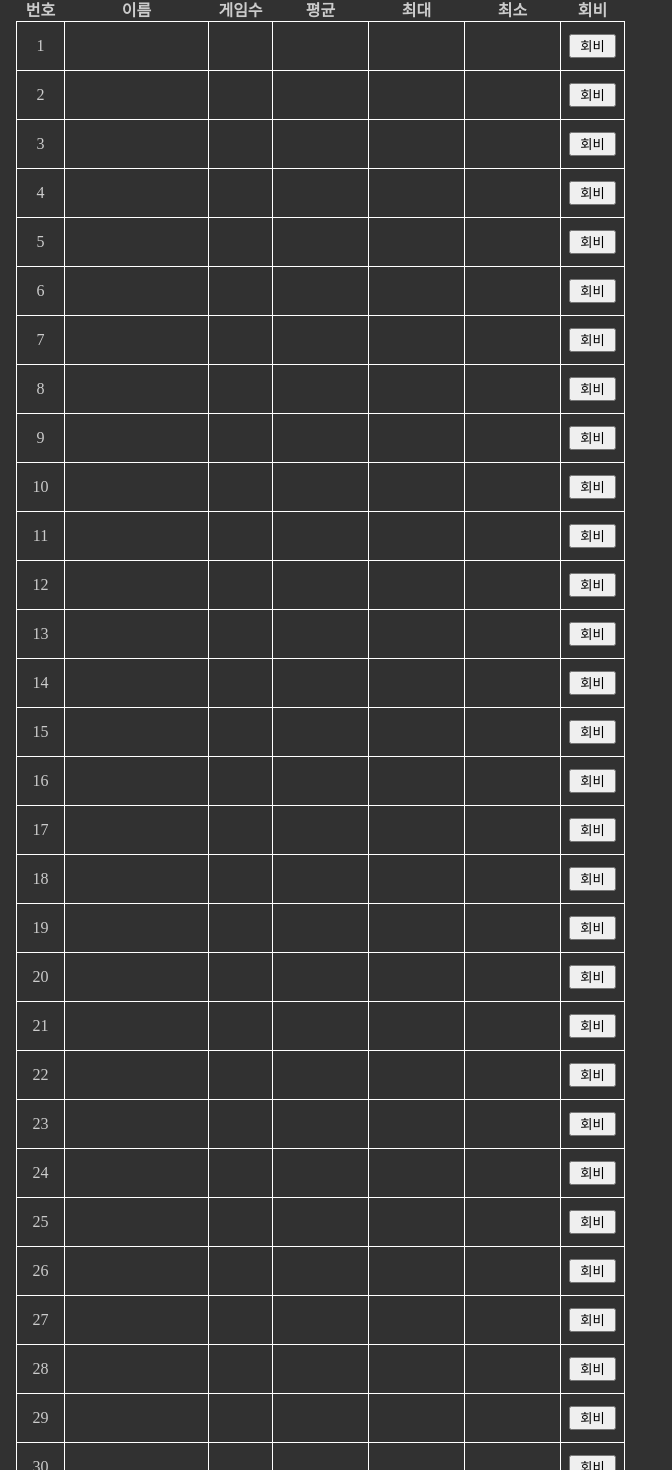
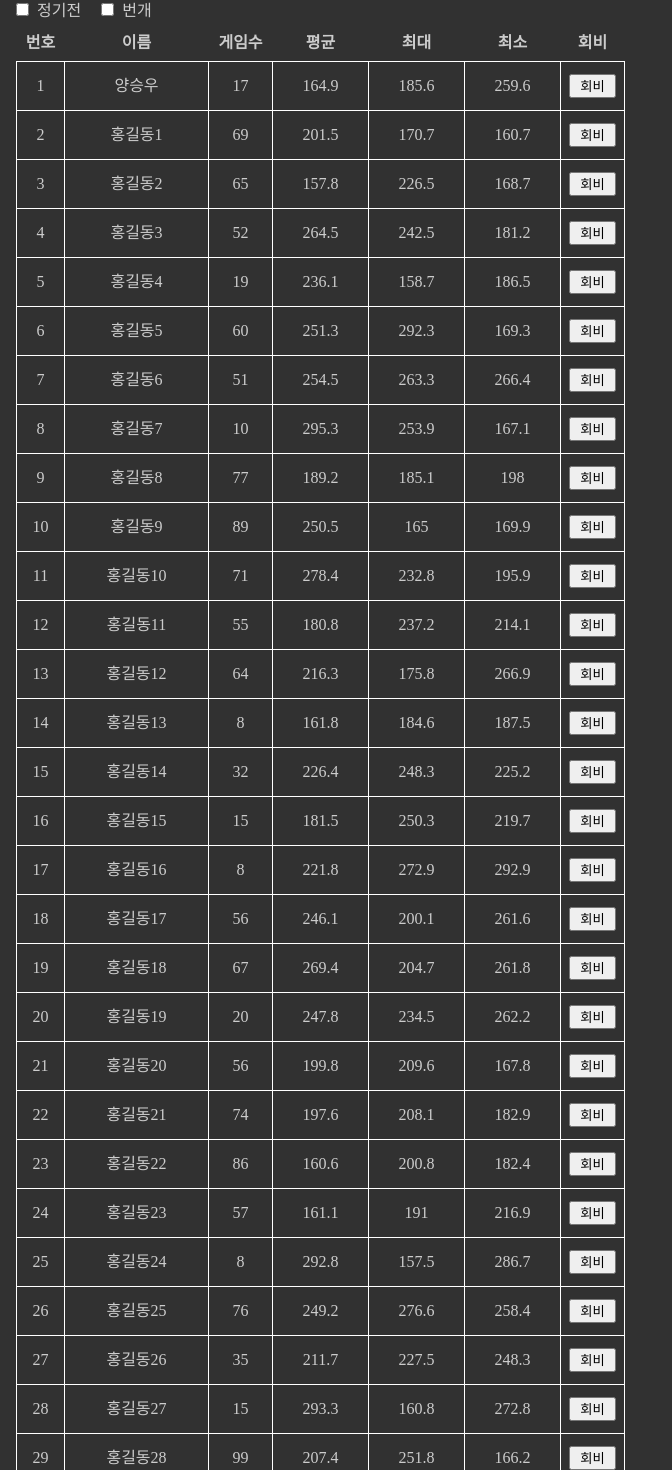
Before and after one commit to BallboyDev/bowling-admin-page, a SvelteKit app: page /member in a window 1280 px wide. Shown: the part 99-1569 px from the top of the page, without its empty margins (0-672 px from the left). Built offline with nearby package versions, Linux system fonts and the light colour scheme.

Commit message:
base design

```diff
--- a/src/routes/member/+page.svelte
+++ b/src/routes/member/+page.svelte
@@ -1,12 +1,18 @@
 <script>
     import Title from "../components/Title.svelte";
 
-    const memberList = new Array(32);
+    // const memberList = require("./member.json");
+    import memberList from "./member.json";
 </script>
 
 <Title title="회원관리" />
 
 <div class="contents">
+    <div class="type">
+        <input type="checkbox" /><label for="">정기전</label>
+        <input type="checkbox" /><label for="">번개</label>
+    </div>
+
     <table>
         <thead>
             <tr>
@@ -23,11 +29,13 @@
             {#each memberList as member, i}
                 <tr>
                     <td class="index">{i + 1}</td>
-                    <td class="name"></td>
-                    <td class="count"></td>
-                    <td class="avg"></td>
-                    <td class="max"></td>
-                    <td class="min"></td>
+                    <td class="name">
+                        <a href="/score">{member.name}</a>
+                    </td>
+                    <td class="count">{member.count}</td>
+                    <td class="avg">{member.avg}</td>
+                    <td class="max">{member.max}</td>
+                    <td class="min">{member.min}</td>
                     <td class="dues">
                         <button>회비</button>
                     </td>
@@ -40,6 +48,15 @@
 <style lang="scss">
     .contents {
         padding: 1rem;
+
+        & > .type {
+            & > input {
+                margin-right: 0.5rem;
+            }
+            & > label {
+                margin-right: 1rem;
+            }
+        }
     }
 
     table {
@@ -48,6 +65,9 @@
 
     thead {
         position: sticky;
+        & > tr > th {
+            padding: 0.5rem 0;
+        }
     }
 
     td {
@@ -62,6 +82,14 @@
     }
     .name {
         width: 9rem;
+        & > a {
+            text-decoration: none;
+            color: #cccccc;
+
+            &:hover {
+                color: #888888;
+            }
+        }
     }
     .count {
         width: 4rem;
--- /dev/null
+++ b/src/routes/member/member.json
@@ -0,0 +1,219 @@
+[
+    {
+        "name": "양승우",
+        "count": 17,
+        "avg": 164.9,
+        "max": 185.6,
+        "min": 259.6
+    },
+    {
+        "name": "홍길동1",
+        "count": 69,
+        "avg": 201.5,
+        "max": 170.7,
+        "min": 160.7
+    },
+    {
+        "name": "홍길동2",
+        "count": 65,
+        "avg": 157.8,
+        "max": 226.5,
+        "min": 168.7
+    },
+    {
+        "name": "홍길동3",
+        "count": 52,
+        "avg": 264.5,
+        "max": 242.5,
+        "min": 181.2
+    },
+    {
+        "name": "홍길동4",
+        "count": 19,
+        "avg": 236.1,
+        "max": 158.7,
+        "min": 186.5
+    },
+    {
+        "name": "홍길동5",
+        "count": 60,
+        "avg": 251.3,
+        "max": 292.3,
+        "min": 169.3
+    },
+    {
+        "name": "홍길동6",
+        "count": 51,
+        "avg": 254.5,
+        "max": 263.3,
+        "min": 266.4
+    },
+    {
+        "name": "홍길동7",
+        "count": 10,
+        "avg": 295.3,
+        "max": 253.9,
+        "min": 167.1
+    },
+    {
+        "name": "홍길동8",
+        "count": 77,
+        "avg": 189.2,
+        "max": 185.1,
+        "min": 198
+    },
+    {
+        "name": "홍길동9",
+        "count": 89,
+        "avg": 250.5,
+        "max": 165,
+        "min": 169.9
+    },
+    {
+        "name": "홍길동10",
+        "count": 71,
+        "avg": 278.4,
+        "max": 232.8,
+        "min": 195.9
+    },
+    {
+        "name": "홍길동11",
+        "count": 55,
+        "avg": 180.8,
+        "max": 237.2,
+        "min": 214.1
+    },
+    {
+        "name": "홍길동12",
+        "count": 64,
+        "avg": 216.3,
+        "max": 175.8,
+        "min": 266.9
+    },
+    {
+        "name": "홍길동13",
+        "count": 8,
+        "avg": 161.8,
+        "max": 184.6,
+        "min": 187.5
+    },
+    {
+        "name": "홍길동14",
+        "count": 32,
+        "avg": 226.4,
+        "max": 248.3,
+        "min": 225.2
+    },
+    {
+        "name": "홍길동15",
+        "count": 15,
+        "avg": 181.5,
+        "max": 250.3,
+        "min": 219.7
+    },
+    {
+        "name": "홍길동16",
+        "count": 8,
+        "avg": 221.8,
+        "max": 272.9,
+        "min": 292.9
+    },
+    {
+        "name": "홍길동17",
+        "count": 56,
+        "avg": 246.1,
+        "max": 200.1,
+        "min": 261.6
+    },
+    {
+        "name": "홍길동18",
+        "count": 67,
+        "avg": 269.4,
+        "max": 204.7,
+        "min": 261.8
+    },
+    {
+        "name": "홍길동19",
+        "count": 20,
+        "avg": 247.8,
+        "max": 234.5,
+        "min": 262.2
+    },
+    {
+        "name": "홍길동20",
+        "count": 56,
+        "avg": 199.8,
+        "max": 209.6,
+        "min": 167.8
+    },
+    {
+        "name": "홍길동21",
+        "count": 74,
+        "avg": 197.6,
+        "max": 208.1,
+        "min": 182.9
+    },
+    {
+        "name": "홍길동22",
+        "count": 86,
+        "avg": 160.6,
+        "max": 200.8,
+        "min": 182.4
+    },
+    {
+        "name": "홍길동23",
+        "count": 57,
+        "avg": 161.1,
+        "max": 191,
+        "min": 216.9
+    },
+    {
+        "name": "홍길동24",
+        "count": 8,
+        "avg": 292.8,
+        "max": 157.5,
+        "min": 286.7
+    },
+    {
+        "name": "홍길동25",
+        "count": 76,
+        "avg": 249.2,
+        "max": 276.6,
+        "min": 258.4
+    },
+    {
+        "name": "홍길동26",
+        "count": 35,
+        "avg": 211.7,
+        "max": 227.5,
+        "min": 248.3
+    },
+    {
+        "name": "홍길동27",
+        "count": 15,
+        "avg": 293.3,
+        "max": 160.8,
+        "min": 272.8
+    },
+    {
+        "name": "홍길동28",
+        "count": 99,
+        "avg": 207.4,
+        "max": 251.8,
+        "min": 166.2
+    },
+    {
+        "name": "홍길동29",
+        "count": 57,
+        "avg": 256.7,
+        "max": 240.1,
+        "min": 270.6
+    },
+    {
+        "name": "홍길동30",
+        "count": 2,
+        "avg": 173.1,
+        "max": 258,
+        "min": 186.4
+    }
+]
--- a/src/routes/score/+page.svelte
+++ b/src/routes/score/+page.svelte
@@ -1,20 +1,98 @@
 <script>
     import Title from "../components/Title.svelte";
+    import records from "./records.json";
 </script>
 
-<Title title="점수 관리" />
+<Title title="점수 관리 - 양승우" />
 
 <div class="contents">
+    <div class="type">
+        <input type="checkbox" /><label for="">정기전</label>
+        <input type="checkbox" /><label for="">번개</label>
+    </div>
+
     <table>
         <thead>
-            <tr></tr>
+            <tr>
+                <th>번호</th>
+                <th>날짜</th>
+                <th>타입</th>
+                <th>게임수</th>
+                <th>총점</th>
+                <th>평균</th>
+                <th>점수</th>
+            </tr>
         </thead>
-        <tbody></tbody>
+        <tbody>
+            {#each records as record, i}
+                <tr>
+                    <td class="index">{i + 1}</td>
+                    <td class="date">{record.date}</td>
+                    <td class="type">{record.type}</td>
+                    <td class="count">{record.scores.length}</td>
+                    <td class="total">{record.total}</td>
+                    <td class="avg">{record.avg}</td>
+                    {#each record.scores as score}
+                        <td class="score">{score}</td>
+                    {/each}
+                </tr>
+            {/each}
+        </tbody>
     </table>
 </div>
 
-<style>
+<style lang="scss">
     .contents {
         padding: 1rem;
+
+        & > .type {
+            & > input {
+                margin-right: 0.5rem;
+            }
+            & > label {
+                margin-right: 1rem;
+            }
+        }
+
+        & > table {
+            border-collapse: collapse;
+
+            & > thead {
+                position: sticky;
+                & > tr > th {
+                    padding: 0.5rem 0;
+                }
+            }
+
+            & td {
+                height: 3rem;
+                border: 1px solid white;
+                text-align: center;
+            }
+
+            & .index {
+                width: 2rem;
+            }
+            & .date {
+                width: 8rem;
+            }
+            & .type {
+                width: 6rem;
+            }
+            & .count {
+                width: 3rem;
+            }
+            & .total {
+                width: 6rem;
+            }
+            & .avg {
+                width: 6rem;
+            }
+            & .score {
+                width: 6rem;
+                border: 1px solid rgb(28, 30, 65);
+                background-color: rgb(38, 41, 86);
+            }
+        }
     }
 </style>
--- /dev/null
+++ b/src/routes/score/records.json
@@ -0,0 +1,81 @@
+[
+    {
+        "date": "20250101",
+        "type": "정기전",
+        "total": 567,
+        "avg": 123,
+        "scores": [
+            123,
+            123,
+            123,
+            123
+        ]
+    },
+    {
+        "date": "20250101",
+        "type": "정기전",
+        "total": 333,
+        "avg": 123,
+        "scores": [
+            234,
+            234,
+            234,
+            234
+        ]
+    },
+    {
+        "date": "20250101",
+        "type": "번개",
+        "total": 767,
+        "avg": 123,
+        "scores": [
+            123,
+            234,
+            345,
+            456,
+            457
+        ]
+    },
+    {
+        "date": "20250101",
+        "type": "번개",
+        "total": 876,
+        "avg": 123,
+        "scores": [
+            123,
+            123,
+            123,
+            123,
+            123,
+            123
+        ]
+    },
+    {
+        "date": "20250101",
+        "type": "번개",
+        "total": 999,
+        "avg": 123,
+        "scores": [
+            456,
+            456
+        ]
+    },
+    {
+        "date": "20250101",
+        "type": "번개",
+        "total": 987,
+        "avg": 123,
+        "scores": [
+            456,
+            456,
+            456,
+            456,
+            456,
+            456,
+            456,
+            456,
+            456,
+            456
+        ]
+    }
+]
```
